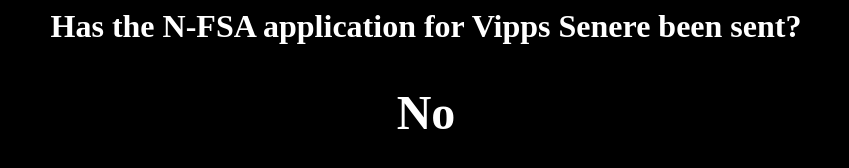
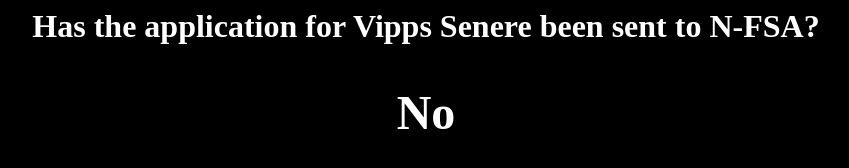
Before and after one commit to haakonbakker/senerestatus, a plain HTML site: page index.html in a window 1280 px wide. Shown: the whole page, without its empty margins (214-1063 px from the left). Drawn offline with Linux system fonts and the light colour scheme.

Commit message:
Adding status

```diff
--- a/index.html
+++ b/index.html
@@ -18,7 +18,7 @@
       </head>
 <body>
 
-<h1>Has the N-FSA application for Vipps Senere been sent?</h1>
+<h1>Has the application for Vipps Senere been sent to N-FSA?</h1>
 
 <h2>No</h2>
 
```
